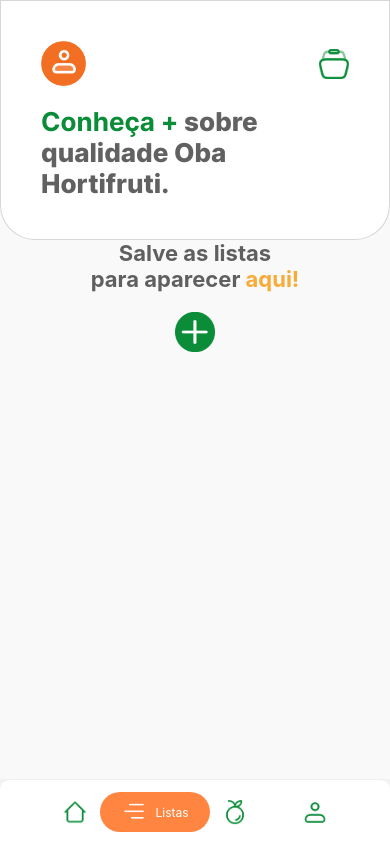
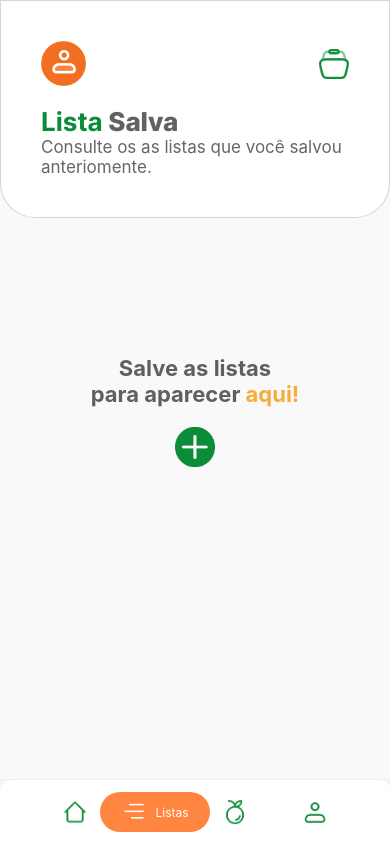
Before and after one commit to MariMari021/AllMarket, a React Native app: screen /ListaSalva in a window 390 px wide. Built offline with nearby package versions, Linux system fonts and the light colour scheme.

Commit message:
terminar header perfil

```diff
--- a/pages/listaSalva.js
+++ b/pages/listaSalva.js
@@ -91,7 +91,8 @@
                     </TouchableOpacity>
                 </View>
                 <View style={styles.containerLogo}>
-                    <Text style={styles.bemVindo}><Text style={styles.subtitulo}>Conheça +</Text> sobre qualidade Oba Hortifruti.</Text>
+                    <Text style={styles.bemVindo}><Text style={styles.subtitulo}>Lista</Text> Salva</Text>
+                    <Text style={styles.subtitle}>Consulte os as listas que você salvou anteriomente.</Text>
                 </View>
             </View>
 
@@ -403,6 +404,7 @@
         flex: 1,
         justifyContent: 'center',
         alignItems: 'center',
+        paddingVertical:'35%'
     },
     emptyListText: {
         fontWeight: 'bold',
@@ -446,4 +448,8 @@
         fontWeight: "800",
         fontSize: 26
     },
+    subtitle: {
+        fontSize: 17,
+        color: '#666',
+      }
 });
--- a/pages/perfil.js
+++ b/pages/perfil.js
@@ -1,5 +1,5 @@
 import React, { useState, useEffect } from 'react';
-import { View, Text, TouchableOpacity, StyleSheet } from 'react-native';
+import { View, Text, TouchableOpacity, StyleSheet, ScrollView, Image } from 'react-native';
 import AsyncStorage from '@react-native-async-storage/async-storage';
 import { useNavigation } from '@react-navigation/native';
 import { useUser } from './UserContext';
```
